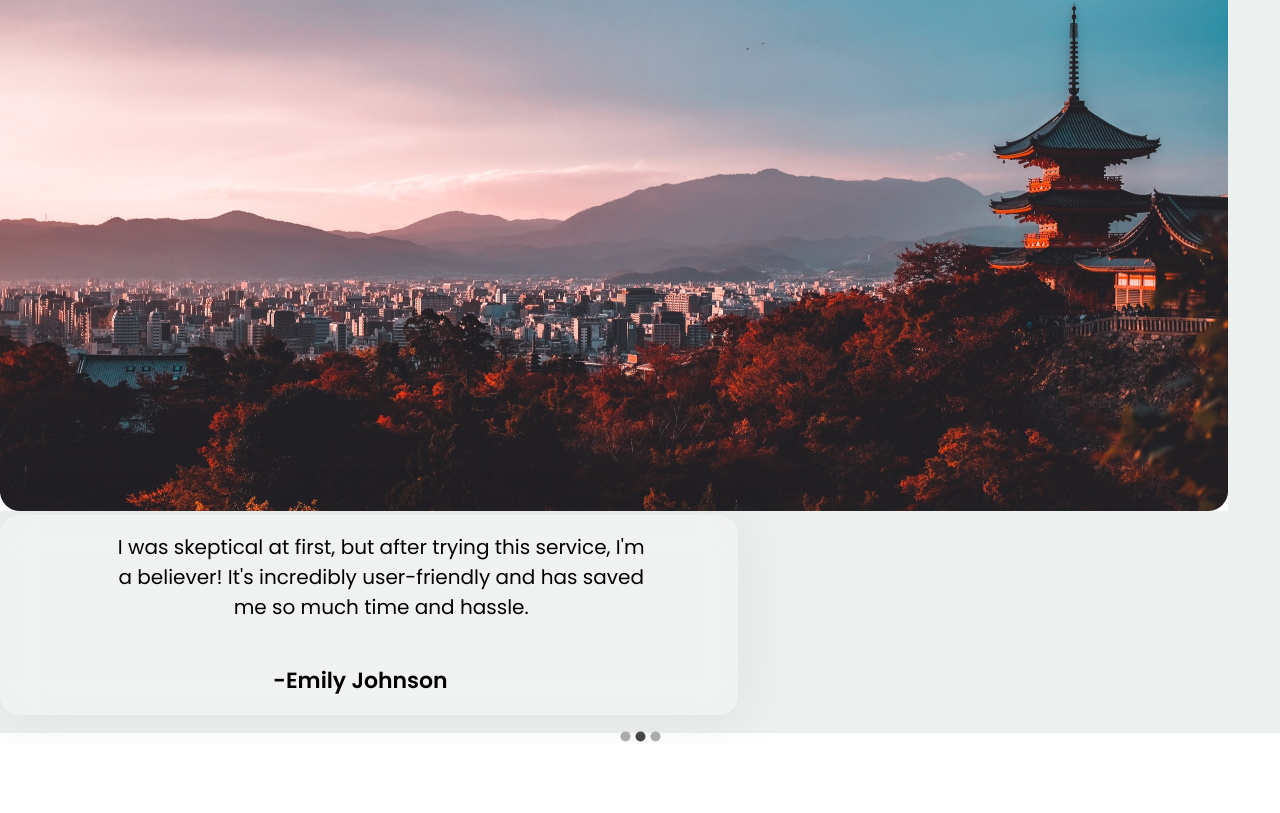
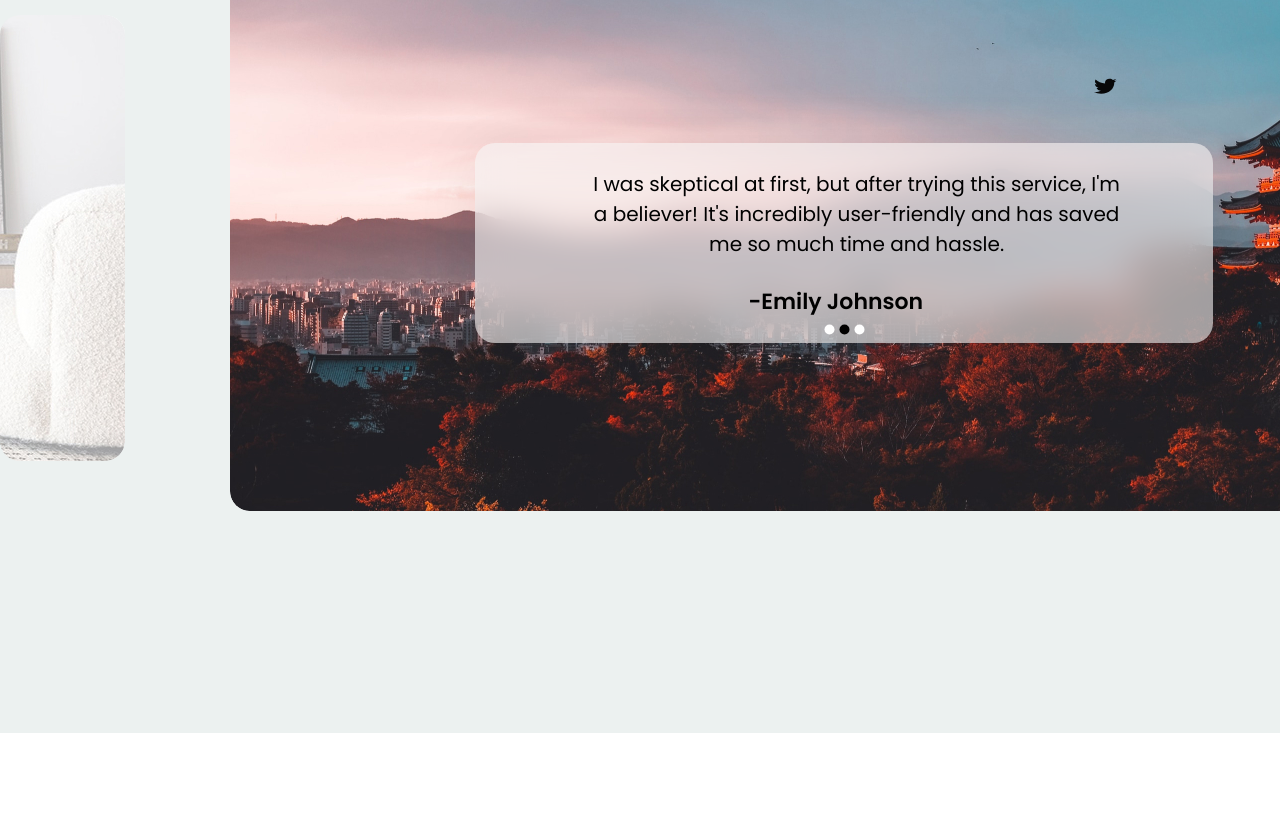
Before and after one commit to MianMohid777/WEB, a React (Create React App) app in the folder client/: page /home in a window 1280 px wide. Shown: the part 5207-6020 px from the top of the page. Built offline with nearby package versions, Linux system fonts and the light colour scheme; a web font is replaced by a local one.

Commit message:
Bilal'scommit

```diff
--- a/client/src/Styles/home.css
+++ b/client/src/Styles/home.css
@@ -1158,7 +1158,7 @@ backdrop-filter: blur(17.7606px);
   margin-top: 40px;
   position: absolute;
   border-radius: 20px;
-  margin-left: 1780px;
+  margin-left: 1770px;
 
 }
 
--- a/client/src/Users/Tourist/Home.jsx
+++ b/client/src/Users/Tourist/Home.jsx
@@ -1,4 +1,5 @@
-import React, { useState } from "react";
+
+import React, { useState } from 'react';
 import "../../Styles/home.css";
 import icon1 from "../../Assets/icon1.svg";
 import icon2 from "../../Assets/cil_paper-plane.svg";
@@ -7,6 +8,7 @@ import calender from "../../Assets/calender.svg";
 import antChart from "../../Assets/ant-design_bar-chart-outlined.svg";
 import carbonMap from "../../Assets/carbon_map.svg";
 import gridIcons from "../../Assets/gridicons_history.svg";
+import worldMap from "../../Assets/world_map_PNG28 2.svg";
 import elipse from "../../Assets/Ellipse 13.svg";
 import arrow from "../../Assets/ic_round-navigate-next.svg";
 import rectangle25 from "../../Assets/Rectangle 25.jpg";
@@ -24,11 +26,12 @@ import mosque from "../../Assets/Mask Group.jpg";
 import slider from "../../Assets/Group 3.svg";
 import testimonialBackground from "../../Assets/image 22.jpg";
 import profileImg from "../../Assets/person.jpg";
-import Carousel from "react-material-ui-carousel";
+import Carousel from 'react-material-ui-carousel';
 import sideimage from "../../Assets/image 30 (1).jpg";
 import sideimage2 from "../../Assets/image 29.jpg";
 import bird from "../../Assets/Vector.svg";
 import icons from "../../Assets/Group 5.svg";
+
 
 import background from "../../Assets/top-section-background.jpg";
 import background1 from "../../Assets/top-section-background-1.jpg";
@@ -36,18 +39,19 @@ import background2 from "../../Assets/top-section-background-2.jpg";
 import background3 from "../../Assets/top-section-background-3.jpg";
 
 import Header from "./Header.jsx";
-import Footer from "./Footer.jsx";
+import Footer from './Footer.jsx';
 
 const backgroundimages = [background, background1, background2, background3];
 
 function Home() {
+
   const [activeButton, setActiveButton] = useState(null);
 
   const clickButton = (button) => {
     if (activeButton) {
-      activeButton.classList.remove("clickedButton");
+      activeButton.classList.remove('clickedButton');
     }
-    button.classList.add("clickedButton");
+    button.classList.add('clickedButton');
     setActiveButton(button);
   };
 
@@ -55,129 +59,140 @@ function Home() {
     {
       profileImg: profileImg,
       text: "I've been using this product for a few weeks now, and I'm blown away by the results. It's exceeded all my expectations! Highly recommended.",
-      name: "John Smith",
+      name: "John Smith"
     },
     {
       profileImg: profileImg,
       text: "I was skeptical at first, but after trying this service, I'm a believer! It's incredibly user-friendly and has saved me so much time and hassle.",
-      name: "Emily Johnson",
+      name: "Emily Johnson"
     },
     {
       profileImg: profileImg,
       text: "As a small business owner, I'm always looking for tools to streamline my workflow. This product has been a game-changer for me. Thank you!",
-      name: "Michael Brown",
-    },
+      name: "Michael Brown"
+    }
   ];
+
 
   return (
     <>
+
       <div class="top-section">
-        <Header />
+
+      <Header />
 
         <section>
           <h1 class="heading1">Your imagination is only your limit</h1>
-          <p class="paragraph1">
-            We always try to make our customer Happy. We provide all kind of
-            facilities. Your Satisfaction is our main priority
-          </p>
+          <p class="paragraph1">We always try to make our customer Happy. We provide all kind of facilities.
+            Your Satisfaction is our main priority</p>
 
-          <a href="#">
-            <p>Discover More</p>
-          </a>
+          <a href="#"><p>Discover More</p></a>
+
         </section>
 
         <Carousel
+
           navButtonsAlwaysInvisible
           duration={500}
-          animation="slide"
-          IndicatorIcon={() => <div></div>}
+          animation='slide'
+
+
+          IndicatorIcon={() => (
+            <div>
+            </div>
+          )}
+
           indicatorIconButtonProps={{
             style: {
-              width: "31.25px",
-              height: "2.95px",
-              background: "#FFFFFF",
-              borderRadius: "39px",
-              margin: "7px",
-            },
+              width: '31.25px',
+              height: '2.95px',
+              background: '#FFFFFF',
+              borderRadius: '39px',
+              margin: '7px'
+            }
           }}
+
+
           activeIndicatorIconButtonProps={{
             style: {
-              width: "31.25px",
-              height: "2.95px",
-              background: "#DF6951",
-              borderRadius: "39px",
-            },
+              width: '31.25px',
+              height: '2.95px',
+              background: '#DF6951',
+              borderRadius: '39px'
+
+            }
           }}
+
           indicatorContainerProps={{
             style: {
-              position: "absolute",
-              top: "919px",
-              zIndex: "1",
-            },
-          }}
-        >
+              position: 'absolute',
+              top: '919px',
+              zIndex: '1'
+
+            }
+          }} >
+
           {backgroundimages.map((backgroundImage, index) => (
-            <div
-              class="image-container"
+
+            <div class="image-container"
               key={index}
               style={{
-                width: "100%",
-                height: "976px",
+                width: '100%',
+                height: '976px',
                 backgroundImage: `linear-gradient(0deg, rgba(0, 0, 0, 0.33), rgba(0, 0, 0, 0.33)), url(${backgroundImage})`,
-                backgroundSize: "cover",
-                backgroundPosition: "center",
-              }}
-            ></div>
+                backgroundSize: 'cover',
+                backgroundPosition: 'center',
+              }} >
+
+            </div>
           ))}
+
         </Carousel>
+
+
       </div>
 
       <div class="services">
         <p id="heading">Our Services</p>
 
         <div class="service_cards">
+
           <div class="card1">
+
             <img src={icon1} width={46} height={27.26} />
             <p class="text1">Ticket Booking</p>
-            <p class="text2">
-              {" "}
-              We book all kind of national or international ticket for your
-              destinaion.{" "}
-            </p>
+            <p class="text2">  We book all kind of national or international ticket for your destinaion. </p>
+
           </div>
 
           <div class="card2">
+
             <img src={icon3} width={46} height={27.26} />
             <p class="text1">Hotel Booking</p>
-            <p class="text2">
-              {" "}
-              You can easily book your according to your budget hotel by our
-              website.{" "}
-            </p>
+            <p class="text2">  You can easily book your according to your budget hotel by our website. </p>
+
           </div>
+
 
           <div class="card1">
             <img src={icon2} width={46} height={27.26} />
-            <p class="text1" style={{ marginLeft: "30px" }}>
-              {" "}
-              Tour Planning
-            </p>
-            <p class="text2">
-              {" "}
-              We provide you the best plan within a short time explore more.{" "}
-            </p>
+            <p class="text1" style={{ marginLeft: '30px' }}> Tour Planning</p>
+            <p class="text2">  We provide you the best plan within a short time explore more. </p>
           </div>
+
         </div>
+
+
+
       </div>
+
 
       <div class="stats">
         <p class="heading">We always try to give you the best service</p>
-        <p class="text">
-          We always try to make our customer Happy. We provide all kind of
-          facilities. Your Satisfaction is our main priority.
-        </p>
+        <p class="text">We always try to make our customer Happy. We provide all kind of facilities. Your Satisfaction is our main priority.</p>
 
         <div class="cards">
+
           <div class="card">
             <img src={calender} width={42} height={42} />
             <p class="figure">15+</p>
@@ -201,22 +216,30 @@ function Home() {
             <p class="figure">2k+</p>
             <p class="description">Travel History</p>
           </div>
+
         </div>
+
       </div>
+
 
       <div class="destinations">
         <p class="heading">Our Popular Destinations</p>
 
         <section>
           <div class="map">
+
             <img src={elipse} id="elipse1" />
             <img src={elipse} id="elipse2" />
             <img src={elipse} id="elipse3" />
+
           </div>
 
           <div class="cards">
+
             <a href="#" class="card">
-              <div id="image1"></div>
+              <div id="image1">
+
+              </div>
 
               <p class="country">Thailand</p>
               <p class="decr">20+ Spots 2D & 3N</p>
@@ -225,7 +248,9 @@ function Home() {
             </a>
 
             <a href="#" class="card">
-              <div id="image2"></div>
+              <div id="image2">
+
+              </div>
 
               <p class="country">Indonesia</p>
               <p class="decr">25+ Spots 3D & 3N</p>
@@ -234,16 +259,22 @@ function Home() {
             </a>
 
             <a href="#" class="card">
-              <div id="image3"></div>
+              <div id="image3">
+
+              </div>
 
               <p class="country">New Zeland</p>
               <p class="decr">20+ Spots 3D & 2N</p>
 
               <img src={arrow} />
             </a>
+
           </div>
+
         </section>
+
       </div>
+
 
       <div class="best_packages">
         <p>Best Packages for you</p>
@@ -263,10 +294,7 @@ function Home() {
             <div class="description">
               <p class="text1">3 Days, 2 Nights</p>
               <p class="text2">$500 / Person</p>
-              <p class="text3">
-                Explore the Beauty of the island for 3 days and 2 nights with
-                our travel agency
-              </p>
+              <p class="text3">Explore the Beauty of the island for 3 days and 2 nights with our travel agency</p>
               <img src={locationIcon} />
               <p class="text4">Indonesia</p>
               <a href="#">Know More</a>
@@ -278,9 +306,7 @@ function Home() {
             <div class="description">
               <p class="text1">3 Days, 2 Nights</p>
               <p class="text2">$800 / Person</p>
-              <p class="text3">
-                Enjoy the Shrimes and blossoms here in this beautiful country
-              </p>
+              <p class="text3">Enjoy the Shrimes and blossoms here in this beautiful country</p>
               <img src={locationIcon} />
               <p class="text4">Japan</p>
               <a href="#">Know More</a>
@@ -292,19 +318,17 @@ function Home() {
             <div class="description">
               <p class="text1">3 Days, 2 Nights</p>
               <p class="text2">$600 / Person</p>
-              <p class="text3">
-                Explore the majestic mountains and landscapes day and nights
-              </p>
+              <p class="text3">Explore the majestic mountains and landscapes day and nights</p>
               <img src={locationIcon} />
               <p class="text4">Mountains</p>
               <a href="#">Know More</a>
             </div>
           </div>
+
         </div>
 
-        <a class="discover" href="#">
-          <p>Discover More</p>
-        </a>
+        <a class="discover" href="#"><p>Discover More</p></a>
+
       </div>
 
       <div class="steps">
@@ -315,33 +339,22 @@ function Home() {
             <div class="card">
               <img src={group7} />
               <p class="title">Choose Destination</p>
-              <p class="text">
-                {" "}
-                Lorem ipsum dolor sit amet, consectetur adipiscing elit. Urna,
-                tortor tempus.{" "}
-              </p>
+              <p class="text"> Lorem ipsum dolor sit amet, consectetur adipiscing elit. Urna, tortor tempus. </p>
             </div>
             <div class="card">
               <img src={group12} />
               <p class="title">Make Payment</p>
-              <p class="text">
-                {" "}
-                Lorem ipsum dolor sit amet, consectetur adipiscing elit. Urna,
-                tortor tempus.{" "}
-              </p>
+              <p class="text"> Lorem ipsum dolor sit amet, consectetur adipiscing elit. Urna, tortor tempus. </p>
             </div>
             <div class="card">
               <img src={rectangle22} />
               <p class="title">Reach Airport on Date</p>
-              <p class="text">
-                {" "}
-                Lorem ipsum dolor sit amet, consectetur adipiscing elit. Urna,
-                tortor tempus.{" "}
-              </p>
+              <p class="text"> Lorem ipsum dolor sit amet, consectetur adipiscing elit. Urna, tortor tempus. </p>
             </div>
           </div>
 
           <div class="container">
+
             <div class="card">
               <img class="poster" src={greece} />
               <p class="title">Trip To Greece</p>
@@ -359,55 +372,71 @@ function Home() {
               <p class="text2">40% completed</p>
               <img class="slider" src={slider} />
             </div>
+
           </div>
         </section>
       </div>
 
       <div class="testimonials">
+
         <p class="heading">What People Say About Us</p>
 
         <img class="sideimage" src={sideimage} />
         <img class="sideimage2" src={sideimage2} />
         <img class="bird" src={bird} />
 
-        <Carousel
-          indicators={true}
-          navButtonsAlwaysInvisible
-          duration={50}
-          slider
+         {/* <img className='backgroundimg' src={testimonialBackground} /> */}
+         <div class='container'>
+         <div class="card">
+        <Carousel indicators={true} navButtonsAlwaysInvisible duration={50} slider
+         indicatorContainerProps={{
+          style: {
+            marginTop: '20px'
+          }
+        }}
+        indicatorIconButtonProps={{
+          style: {
+           color: 'white'
+          }
+        }}
+        activeIndicatorIconButtonProps={{
+          style: {
+           color: 'black'
+
+          }
+        }}
         >
           {testimonials.map((testimonial, index) => (
-            <div key={index} class="testimonial">
-              <img src={testimonialBackground} />
 
-              <div class="small-container">
-                <div class="card">
+                <div key={index}>
                   <p class="text">{testimonial.text}</p>
                   <p class="name">-{testimonial.name}</p>
-                </div>
-              </div>
-            </div>
+                  </div>
           ))}
         </Carousel>
+        </div>
+        </div>
+
+
       </div>
 
       <div class="subscription">
         <div class="container">
           <img src={icons} />
-          <p class="heading">
-            Subscribe to get information, latest news and other interesting
-            offers about Cobham
-          </p>
-          <input type="text" placeholder="Enter your email" />
-          <button>
-            <p>Subscribe</p>
-          </button>
+          <p class="heading">Subscribe to get information, latest news and other interesting offers about Cobham</p>
+          <input type="text" placeholder='Enter your email' />
+          <button><p>Subscribe</p></button>
+
+
         </div>
       </div>
 
-      <Footer />
+     <Footer />
+
     </>
   );
 }
 
+
+
 export default Home;
```
